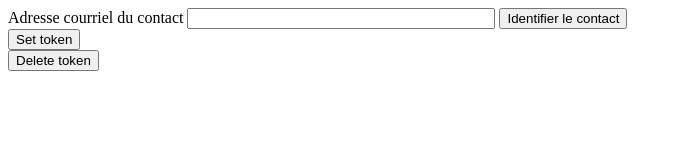
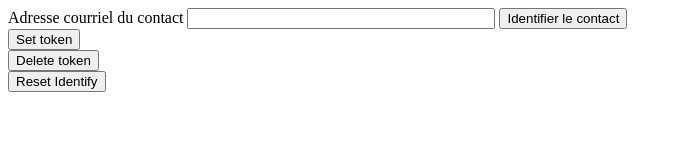
Before and after one commit to bpgm/bpgm.github.io, a plain HTML site: page index.html in a window 1280 px wide. Shown: the whole page, without its empty margins (0-682 px from the left). Drawn offline with Linux system fonts and the light colour scheme; no server answers.

Commit message:
Update index.html

```diff
--- a/index.html
+++ b/index.html
@@ -21,6 +21,8 @@
 	<input type="button" value="Set token" onclick="DI.Push.RequestPermission();"  />
 	<br/>
 	<input type="button" value="Delete token" onclick="DI.Push.DeleteToken();"  />
+	<br/>
+	<input type="button" value="Reset Identify" onclick="DI.Push.ResetIdentify();" />
 
 </body>
 </html>
```
